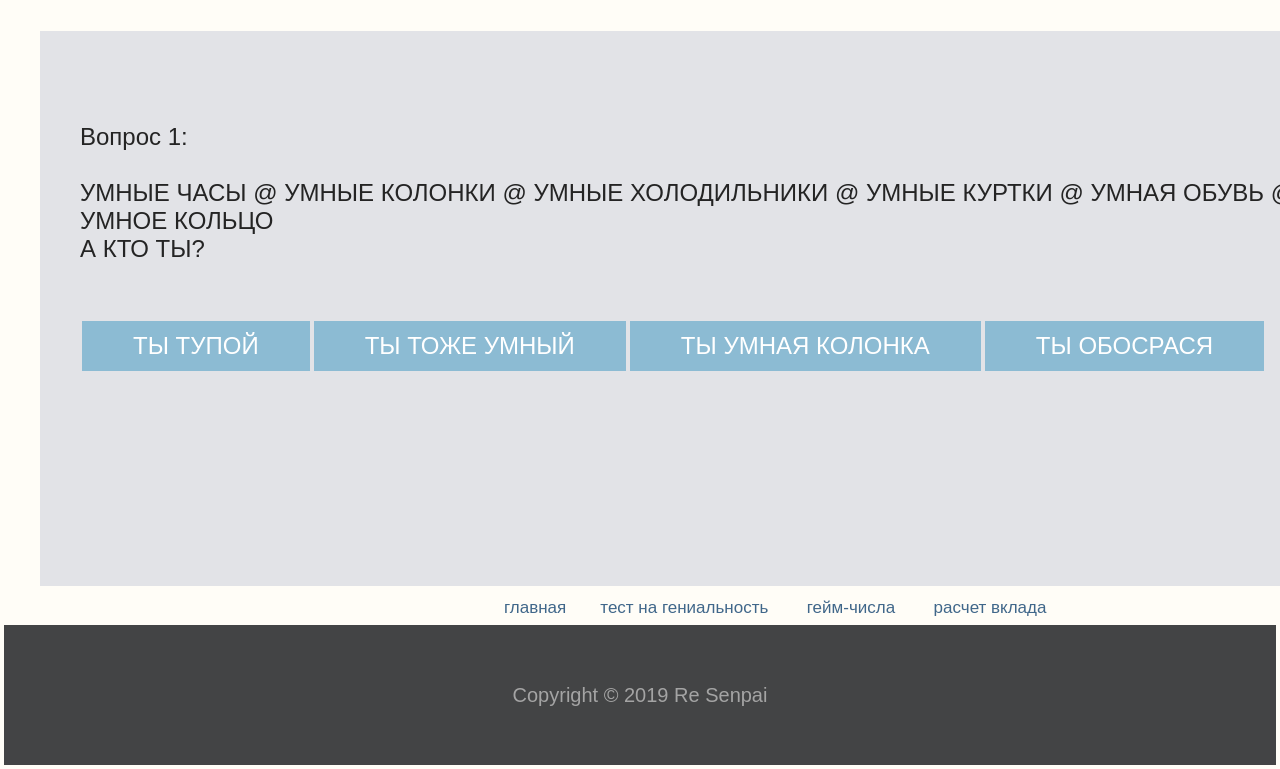
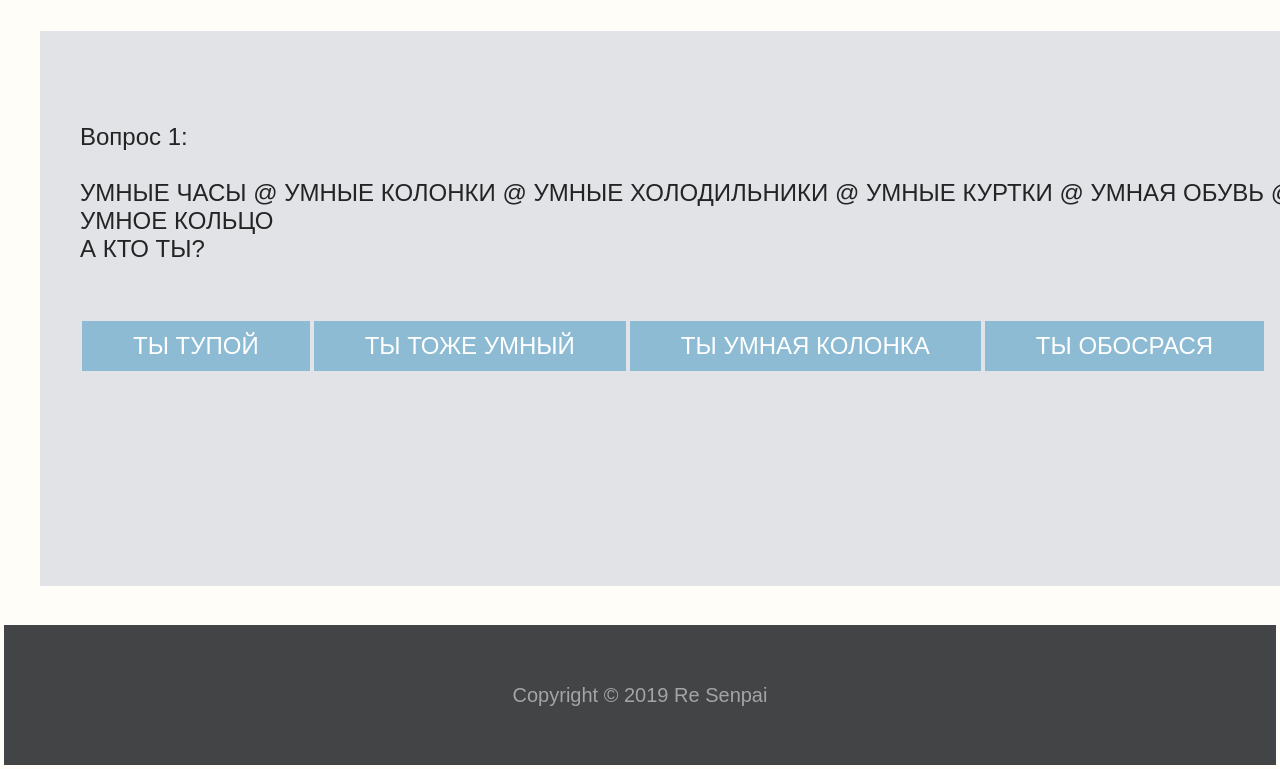
Before and after one commit to ReSenpai/my-first-site, a plain HTML site: page index_test.html in a window 1280 px wide. Shown: the part 304-1073 px from the top of the page. Drawn offline with Linux system fonts and the light colour scheme.

Commit message:
Update index_test.html

```diff
--- a/index_test.html
+++ b/index_test.html
@@ -25,9 +25,6 @@
 				 <a href="#" onclick="answer(1)">ТЫ ТУПОЙ</a> <a href="#" onclick="answer(2)">ТЫ ТОЖЕ УМНЫЙ</a> <a href="#" onclick="answer(3)">ТЫ УМНАЯ КОЛОНКА</a> <a href="#" onclick="answer(4)">ТЫ ОБОСРАСЯ</a> </p>
 			</div>
 		</div>
-		<div id="down">
-			<a href="#">главная</a><a href="Qeustions.html">тест на гениальность</a> <a href="game4isla.html">гейм-числа</a> <a href="pandacode.html">расчет вклада</a>
-		</div>
 	</div>
 
 	<div id="footer">
```
